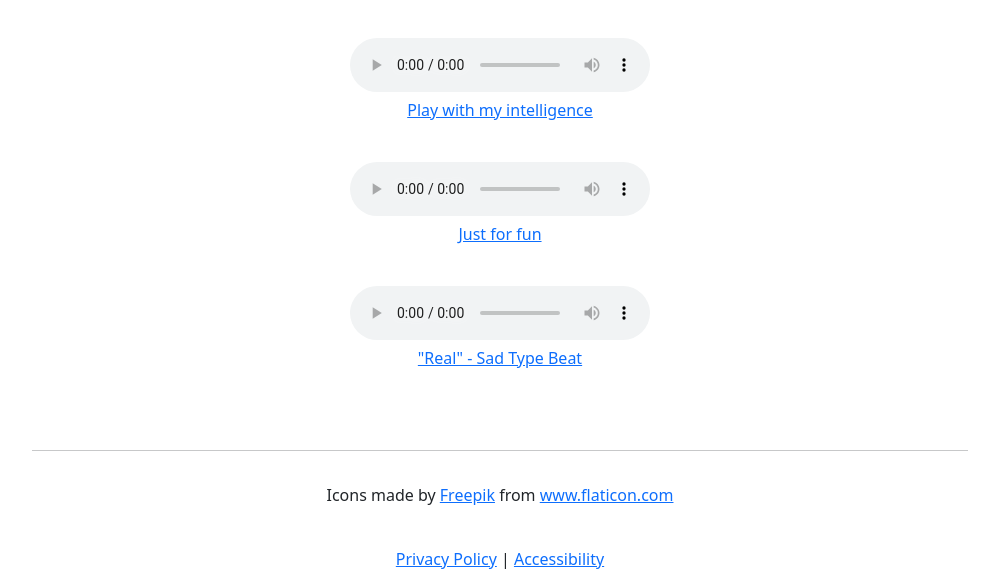
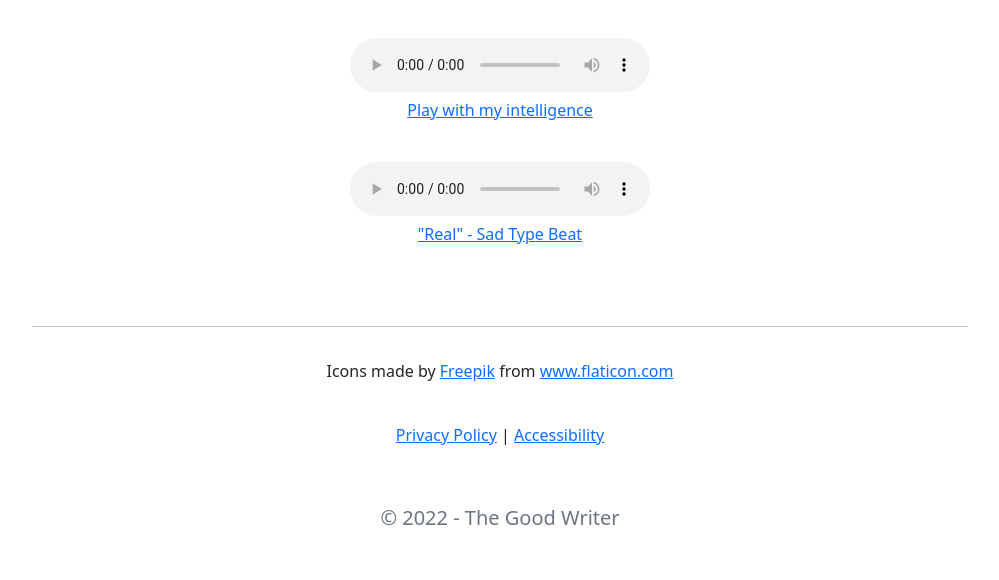
Before and after one commit to Chengetanaim/beatz-by-che, a Django app: page /my_music/ in a window 1280 px wide. Shown: the part 961-1541 px from the top of the page, without its empty margins (140-1139 px from the left). After the commit the page ends 1486 px from the top, so only its background shows below. Run offline with Django 3.2, Linux system fonts and the light colour scheme; some libraries are stand-ins or nearby versions.

Commit message:
Update my_music.html

```diff
--- a/beatzbychee/templates/beatzbychee/my_music.html
+++ b/beatzbychee/templates/beatzbychee/my_music.html
@@ -105,15 +105,6 @@
     <p><a href="#">Play with my intelligence</a></p>
     <br>
 
-    <audio controls>
-
-          <source src="{% static 'media/fun.mp3' %}" type="audio/mpeg">
-        Your browser does not support the audio element.
-
-    </audio>
-    <br>
-    <p><a href="#">Just for fun</a></p>
-    <br>
 
      <audio controls>
 
```
